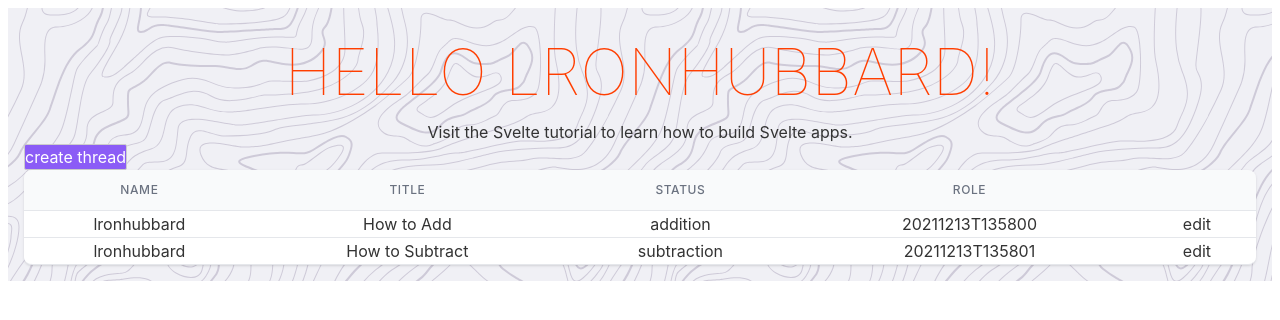
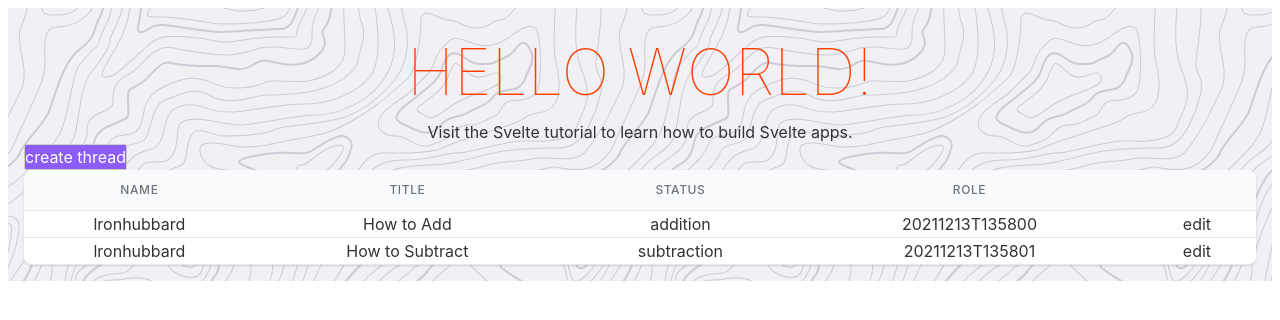
Before and after one commit to halp106/math-halp, a Svelte app: page / in a window 1280 px wide. Shown: the top 320 px of the page. Built offline with nearby package versions, Linux system fonts and the light colour scheme.

Commit message:
reverted change in main.js

```diff
--- a/src/main.js
+++ b/src/main.js
@@ -3,7 +3,7 @@ import App from './App.svelte';
 const app = new App({
 	target: document.body,
 	props: {
-		name: 'lronhubbard'
+		name: 'world'
 	}
 });
 
```
